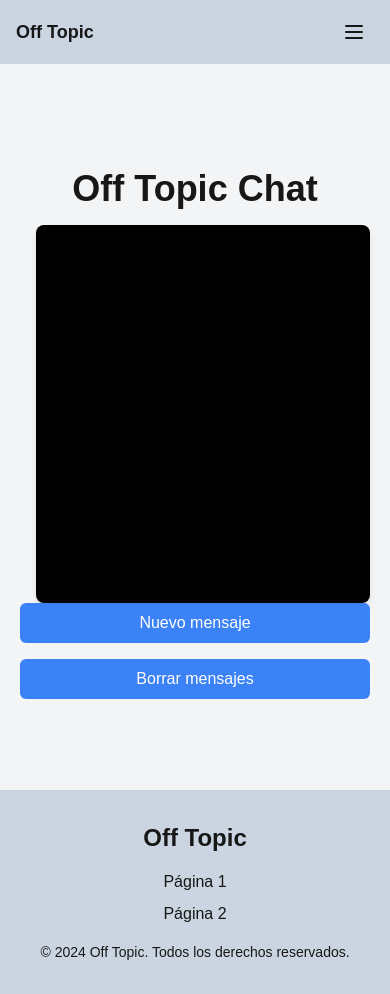
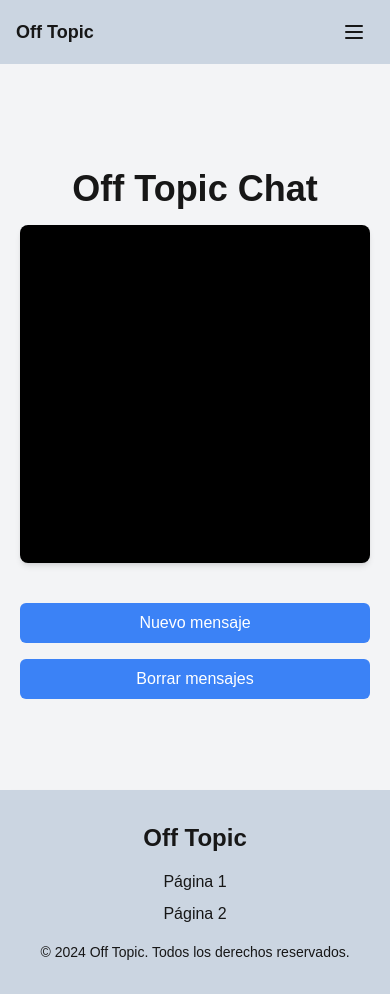
Before and after one commit to BasiliscX/off-topic-chat, a Next.js app: page / in a window 390 px wide. Built offline with nearby package versions, Linux system fonts and the light colour scheme.

Commit message:
Refactor chat component and control panel styles

```diff
--- a/src/app/components/chat/Chat.tsx
+++ b/src/app/components/chat/Chat.tsx
@@ -6,7 +6,7 @@ const Chat = () => {
   return (
     <div className="bg-gray-100 pt-3.5 h-[86vh] flex flex-col items-center justify-center">
       <h1 className="text-4xl font-bold">Off Topic Chat</h1>
-      <div className="flex flex-col-reverse md:flex-row w-full h-2/3 px-5 md:px-10 space-x-4 mt-4">
+      <div className="flex flex-col-reverse md:flex-row w-full h-2/3 px-5 md:px-10 md:space-x-4 mt-4">
         <ControlPanel />
         <MessageList />
       </div>
--- a/src/app/components/chat/ControlPanel.tsx
+++ b/src/app/components/chat/ControlPanel.tsx
@@ -1,6 +1,6 @@
 export default function ControlPanel() {
   return (
-    <div className="flex flex-col md:w-1/4 space-y-4">
+    <div className="flex flex-col mt-10 md:mt-0 md:w-1/4 space-y-4">
       <button type="button" className="p-2 bg-blue-500 text-white rounded-md">
         Nuevo mensaje
       </button>
--- a/src/app/components/chat/MessageList.tsx
+++ b/src/app/components/chat/MessageList.tsx
@@ -1,5 +1,3 @@
 export default function MessageList() {
-  return (
-    <div className="flex-grow bg-black shadow-md rounded-lg p-4 ml-4 mr-4"></div>
-  );
+  return <div className="flex-grow bg-black shadow-md rounded-lg"></div>;
 }
```
